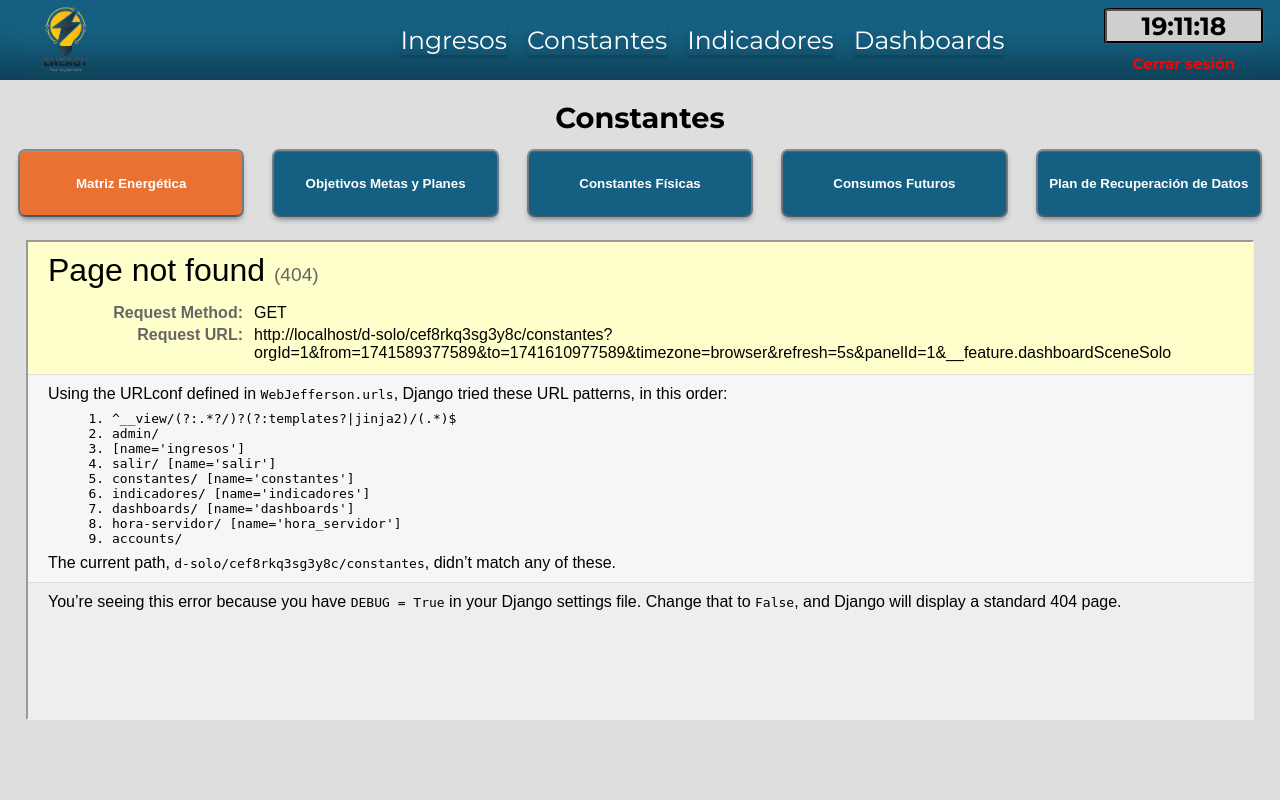
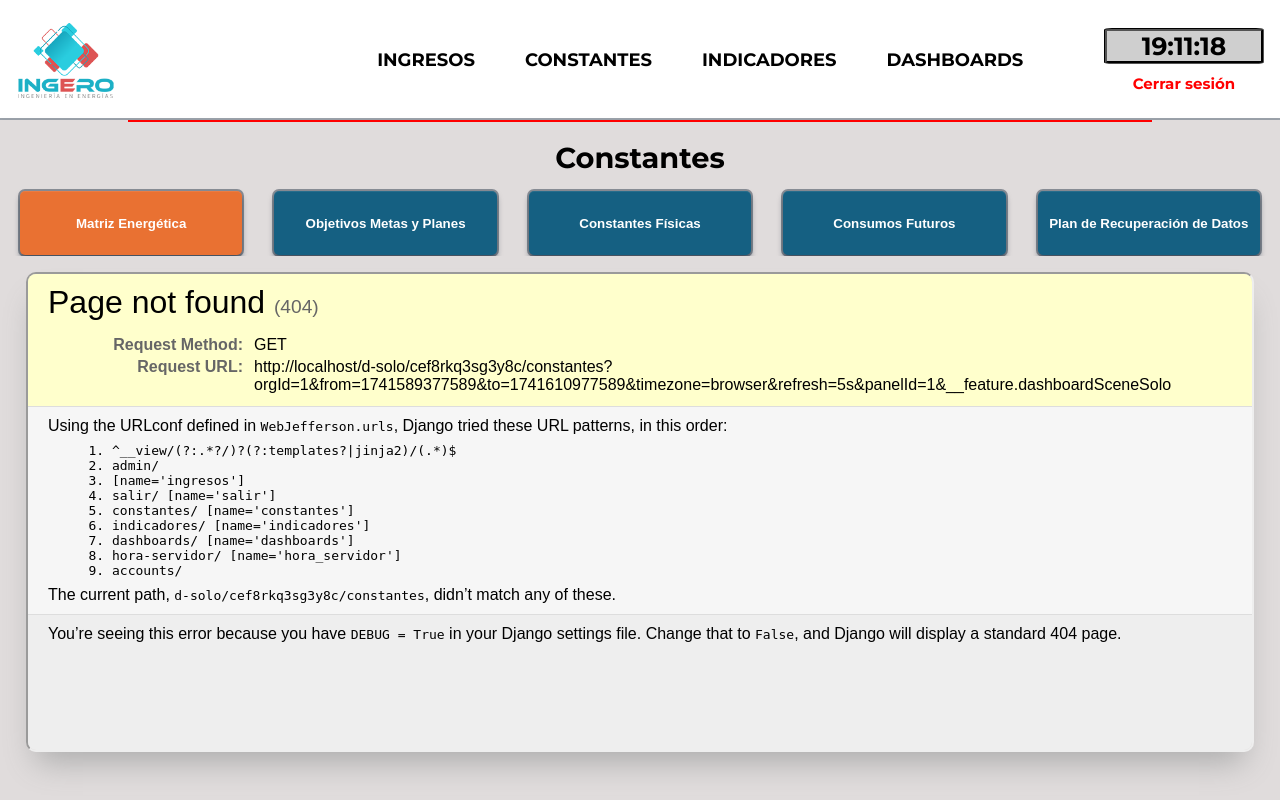
Before and after one commit to PruebasGTHB/WebJefferson, a Django app: page /constantes/ in a window 1280 px wide. Run offline with Django 5.2, Linux system fonts and the light colour scheme.

Commit message:
12-03-2025

```diff
--- a/core/static/css/styles2.css
+++ b/core/static/css/styles2.css
@@ -17,63 +17,64 @@
     grid-template-columns: 1fr;
     height: 100vh;
     overflow: hidden;
-    background-color: #DEDEDE;
+    background-color: #b9b9b9;
 }
 
+
+
+
+
 .contenedor__banner {
-    position: relative;
-    background-color: #156082;
+    display: flex;
+    background-color: white;
     /*background: linear-gradient(135deg, #042f1a, #065f3c, #0a7d56);*/
-    color: white;
+    color: black;
     font-size: 2rem;
     text-align: center;
     position: sticky;
     top: 0;
-    display: flex;
     align-items: center;
     justify-content: center;
     padding: 1rem;
     width: 100%;
-    z-index: 100;
-    min-height: 10vh;
-    max-height: 10vh;
-    box-shadow: rgba(0, 0, 0, 0.35) 0px -50px 36px -28px inset;
+    min-height: 15vh;
+    max-height: 15vh;
+
+    /*box-shadow: rgba(0, 0, 0, 0.10) 0px -50px 36px -28px inset;*/
 }
 
 .banner_logo{
-    position: relative;
     display: flex;
-    width: 20%;
+    width: 30%;
 }
 
 .banner_logo img {
     max-width: 100px;
     left: 0;
+    padding: 0;
     height: auto;
 
 }
 
 .menu-banner{
-    position: relative;
-    justify-content: end;
-    width: 60%;
+    justify-content: start;
     display: flex;
-    gap: 20px;
-    padding: 10px;
+    gap: 50px;
+    padding: 0;
     margin: 0;
 }
 
 .menu-content{
     background-color: transparent;
     text-decoration: none;
-    font-size: 25px;
-    box-shadow: rgba(0, 0, 0, 0.15) 0px 3px 3px 0px;
-    color: white;
+    font-size: 18px;
+    font-weight: bold;
+    /*box-shadow: rgba(0, 0, 0, 0.15) 0px 3px 3px 0px;*/
+    color: black;
 }
 
 .menu-content:hover{
-    color: #E97132;
-    font-size: 27px;
+    color: #E37475;
 
 }
 
@@ -115,24 +116,6 @@
 }
 
 
-
-/* .logo_user {
-    background-color: transparent;
-    position: absolute;
-    bottom: 10px;
-    left: 50%;
-    transform: translateX(-50%);
-
-}
-
-.logo_account {
-    background-color: transparent;
-    height: 50px;
-    width: 50px;
-    border-radius: 30px;
-    box-shadow: rgba(0, 0, 0, 0.35) 0px -50px 36px -28px inset;
-} */
-
 /* Responsividad */
 @media (max-width: 768px) {
     .banner_logo img {
@@ -168,104 +151,55 @@
 
 
 
-.inferior-izq__semaforo {
-    background-color: #DEDEDE;
-    padding: 1rem 3%;
-    display: flex;
-    justify-content: center;
-    align-items: center;
-    width: 100%;
-    height: auto;
-    border-radius: 10px;
-
-}
-
-/* .tittle-estado{
-    width: 80%;
-    height: 10%;
-    display: flex;
-    justify-content: center;
-    font-size: 1.5rem;
-    font-weight: bold;
-    border-style: solid;
-} */
-
-.semaforo__foco{
-    background-color: rgb(20, 34, 16);
-    width: 80%;
-    height: 30%;
-    display: flex;
-    justify-content: center;
-    border-radius: 5%;
-    justify-content: space-between;
-    padding: 1rem;
-    gap: 1rem;
-    box-shadow: rgba(50, 50, 93, 0.25) 0px 2px 5px -1px, rgba(0, 0, 0, 0.3) 0px 1px 3px -1px;    max-width: 400px;
-}
-
-/* Estado apagado */
-.foco-1, .foco-2, .foco-3 {
-    width: 50px;
-    height: 50px;
-    border-radius: 50%;
-    transition: background 0.5s ease, box-shadow 0.5s ease;
-}
-
-/* Foco rojo apagado */
-.foco-1-apagado {
-    background: radial-gradient(circle, rgba(50, 0, 0, 1) 0%, rgba(30, 0, 0, 1) 50%, rgba(10, 0, 0, 0.8) 70%);
-    box-shadow: none;
-}
-
-/* Foco rojo encendido */
-.foco-1-encendido {
-    background: radial-gradient(circle, rgba(255, 255, 255, 1) 0%, rgba(255, 0, 0, 1) 50%, rgba(139, 0, 0, 0.8) 70%);
-    box-shadow: 0 0 50px rgba(255, 0, 0, 0.7), 0 0 15px rgba(255, 255, 255, 0.8);
-}
-
-/* Foco amarillo apagado */
-.foco-2-apagado {
-    background: radial-gradient(circle, rgba(50, 50, 0, 1) 0%, rgba(30, 30, 0, 1) 50%, rgba(10, 10, 0, 0.8) 70%);
-    box-shadow: none;
-}
-
-/* Foco amarillo encendido */
-.foco-2-encendido {
-    background: radial-gradient(circle, rgba(255, 255, 255, 1) 0%, rgba(255, 255, 0, 1) 50%, rgba(204, 204, 0, 0.8) 70%);
-    box-shadow: 0 0 50px rgba(255, 255, 0, 0.7), 0 0 15px rgba(255, 255, 255, 0.8);
-}
-
-/* Foco verde apagado */
-.foco-3-apagado {
-    background: radial-gradient(circle, rgba(0, 50, 0, 1) 0%, rgba(0, 30, 0, 1) 50%, rgba(0, 10, 0, 0.8) 70%);
-    box-shadow: none;
-}
-
-/* Foco verde encendido */
-.foco-3-encendido {
-    background: radial-gradient(circle, rgba(255, 255, 255, 1) 0%, rgba(0, 255, 0, 1) 50%, rgba(0, 139, 0, 0.8) 70%);
-    box-shadow: 0 0 50px rgba(0, 255, 0, 0.7), 0 0 15px rgba(255, 255, 255, 0.8);
-}
-
-/* Layout General */
 .principal__inferior {
     display: grid;
     grid-template-rows: 20% 80%;
-    height: 90%; /* Se asegura de que no exceda el alto de la pantalla */
+    height: 85%;
     width: 100%;
+    box-shadow: rgba(6, 24, 44, 0.4) 0px 0px 0px 2px,
+                rgba(6, 24, 44, 0.65) 0px 4px 6px -1px,
+                rgba(255, 255, 255, 0.08) 0px 1px 0px inset;
+    position: relative; /* Necesario para que los pseudo-elementos se posicionen bien */
+    background-color: #f5f5f5; /* Ajusta al color de fondo de tu diseño */
 }
+
+/* Borde rojo en el centro */
+.principal__inferior::before {
+    content: "";
+    position: absolute;
+    top: 0;
+    left: 10%;  /* Comienza después del primer 10% */
+    width: 80%; /* Ocupa el 80% del ancho */
+    height: 2px; /* Grosor del borde */
+    background-color: red; /* Color del borde */
+}
+
+/* Líneas laterales del color del fondo */
+.principal__inferior::after {
+    content: "";
+    position: absolute;
+    top: 0;
+    left: 0;
+    width: 100%;
+    height: 2px; /* Grosor igual al borde rojo */
+    background: linear-gradient(to right, #f5f5f5);
+}
+
+
+
+
 
 .principal__inferior-izq {
     display: grid;
     grid-template-columns: 1fr;
     align-items: center;
-    background-color: #DEDEDE; /* Fondo oscuro */
+    background-color: #e0dcdc; /* Fondo oscuro */
     padding: 20px;
     color: black;
 }
 
 .selector__botones {
-    background-color: #DEDEDE;
+    background-color: #e0dcdc;
     display: flex;
     justify-content: center;
     gap: 2rem;
@@ -296,9 +230,9 @@
 }
 
 .principal__inferior-der {
-    background-color: #DEDEDE;
+    background-color: #e0dcdc;
     padding: 2vh 2%;
-    color: black;
+    color: rgb(0, 0, 0);
     display: flex;
     align-items: center;
     flex-direction: column;
@@ -321,6 +255,13 @@
     height: 60vh; /* Define un alto máximo para habilitar el scroll vertical */
 }
 
+
+
+iframe{
+    border-radius: 10px;
+    /*border: 1px #000000 solid;*/
+    box-shadow: rgb(172, 172, 172) 0px 20px 30px -10px;
+}
 .d3{
     width: 100%;
     height: 100%;
@@ -359,28 +300,6 @@
     .principal__inferior-izq{
         max-width: 100vw;
     }
-    .superior__graficos {
-        overflow-x: auto;
-        overflow-y: visible;
-    }
-
-    .graficos__scrollh {
-        flex-wrap: nowrap;
-        justify-content: center;
-        align-items: center;
-        overflow-x: auto;
-        padding-bottom: 1rem;
-    }
-
-    .graficos__scrollh::-webkit-scrollbar {
-        display: none;
-    }
-
-
-    .grafico {
-        flex: 0 0 auto;
-        max-width: 100%;
-    }
 
 
     .principal__inferior {
--- a/core/static/js/script.js
+++ b/core/static/js/script.js
@@ -1,3 +1,5 @@
+
+
 document.addEventListener("DOMContentLoaded", function () {
     const focoRojo = document.getElementById("foco-1");
     const focoAmarillo = document.getElementById("foco-2");
--- a/core/templates/core/index2.html
+++ b/core/templates/core/index2.html
@@ -19,13 +19,13 @@
     {% block banner %}
     <div id="contenedor__banner" class="contenedor__banner">
         <div class="banner_logo logo-1">
-            <img class="logo-1__img" src="{% static 'img/logos/logo-1__img.png' %}" alt="">
+            <img class="logo-1__img" src="{% static 'img/logos/logo_ingero.png' %}" alt="">
         </div>
         <div class="menu-banner">
-            <a href="{% url 'ingresos' %}" class="menu-content content-1">Ingresos</a>
-            <a href="{% url 'constantes' %}" class="menu-content content-2">Constantes</a>
-            <a href="{% url 'indicadores' %}" class="menu-content content-3">Indicadores</a>
-            <a href="{% url 'dashboards' %}" class="menu-content content-3">Dashboards</a>
+            <a href="{% url 'ingresos' %}" class="menu-content content-1">INGRESOS</a>
+            <a href="{% url 'constantes' %}" class="menu-content content-2">CONSTANTES</a>
+            <a href="{% url 'indicadores' %}" class="menu-content content-3">INDICADORES</a>
+            <a href="{% url 'dashboards' %}" class="menu-content content-3">DASHBOARDS</a>
         </div>
         <div class="menu-reloj">
             <span id="reloj" class="reloj-1">Cargando...</span>
--- a/core/templates/core/ingresos.html
+++ b/core/templates/core/ingresos.html
@@ -18,7 +18,7 @@
     </div>
     <div class="principal__inferior-der">
         <div class="tabla-container">
-            <iframe id="miIframe" class="d3" src="http://190.114.253.120:3000/d-solo/cefmelr7tmigwc/new-dashboard?orgId=1&panelId=1"></iframe>
+            <iframe id="miIframe" class="d3" src="http://190.114.253.120:3000/d-solo/cefmelr7tmigwc/new-dashboard?orgId=1&from=1741786701357&to=1741808301357&timezone=browser&theme=light&panelId=1&__feature.dashboardSceneSolo"></iframe>
         </div>
     </div>
 </div>
```
Also changed, not shown: core/static/img/logos/logo_ingero.png (added).
